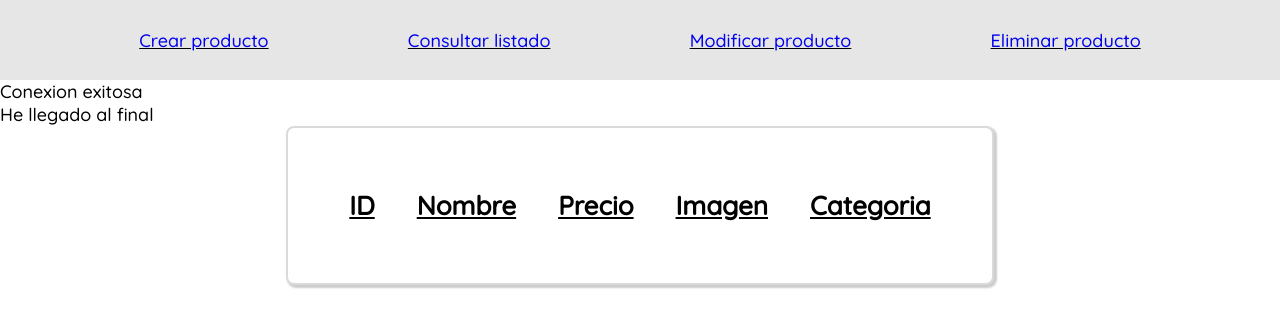
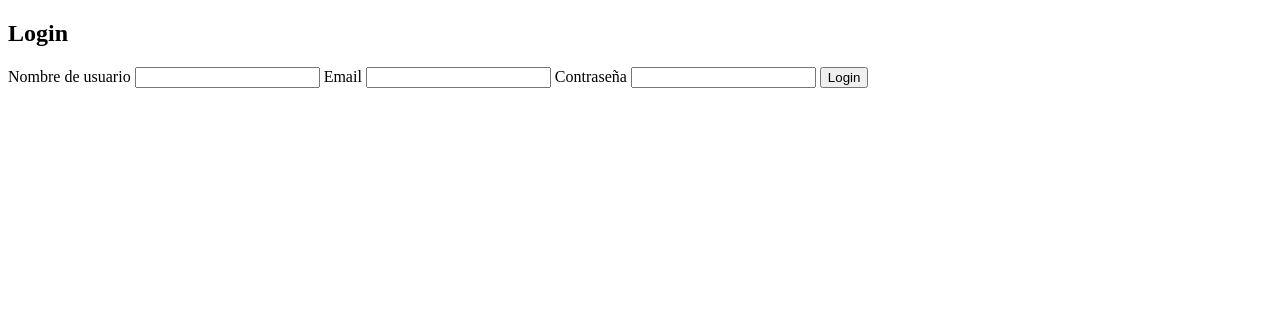
Before and after one commit to Victor-Plagaro/A_3.1, a PHP site: page / in a window 1280 px wide. Shown: the top 328 px of the page. Run offline with PHP 8.4, Linux system fonts and the light colour scheme; data that the repository does not hold is empty.

Commit message:
Cambios en el conecta_Db en casa y cambio del index.php para que sea el login

```diff
--- a/conecta_db.php
+++ b/conecta_db.php
@@ -12,6 +12,5 @@
     } catch (PDOException $e) {
         echo "Conexion fallida " . $e->getMessage();
     }
-
     echo "<br>He llegado al final<br>"; //Comprobar la ejecucion el code
 ?>
--- a/index.php
+++ b/index.php
@@ -1,3 +1,3 @@
 <?php
-include('./consultar_producto.php')
+include('./html/login.html')
 ?>
```
